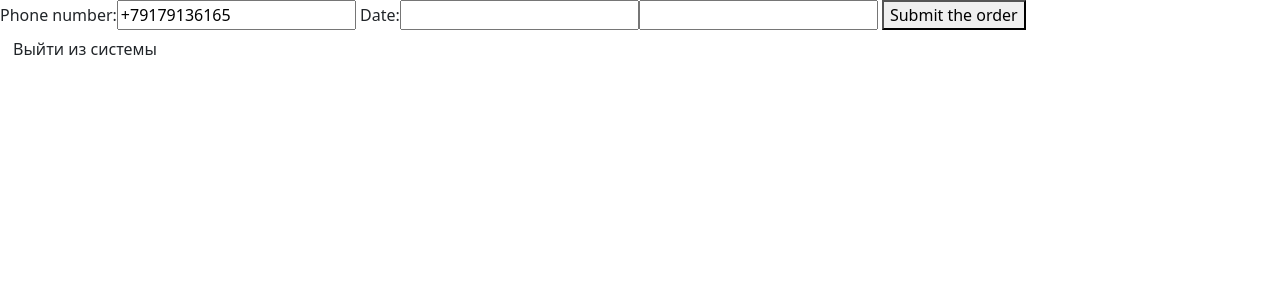
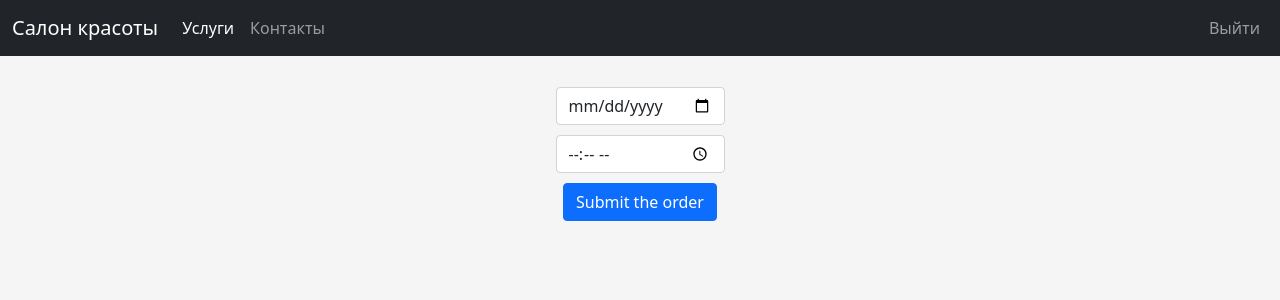
Before and after one commit to ilya-siluyanov/BeautySaloon, a Django app: page /make_order/1 in a window 1280 px wide. Shown: the top 300 px of the page. Run offline with Django 3.2, Linux system fonts and the light colour scheme; a user stored in the database is signed in; data comes from the database, SQL or seed files in the repository; both versions use the stored data as it was after the commit.

Commit message:
Front changes

```diff
--- a/BeautySaloonApplication/forms/order_form.py
+++ b/BeautySaloonApplication/forms/order_form.py
@@ -1,10 +1,23 @@
 from django import forms
+from django.forms import TextInput
 
 from BeautySaloonApplication.utils import validate_phone_number
 
 
 class OrderForm(forms.Form):
-    phone_number = forms.CharField(max_length=12, min_length=12, validators=[validate_phone_number])
-    service_id = forms.CharField(widget=forms.HiddenInput, max_length=100)
-    date = forms.CharField(widget=forms.SplitDateTimeWidget(date_format='%Y-%m-%d',
-                                                            time_format='%H:%M'),)
+    phone_number = forms.CharField(widget=forms.HiddenInput(attrs={'class': 'form-control phone_number_field'}),
+                                   max_length=12, min_length=12,
+                                   validators=[validate_phone_number])
+    service_id = forms.CharField(widget=forms.HiddenInput(),
+                                 max_length=100)
+    date = forms.CharField(widget=forms.DateInput(
+        attrs={'type': 'date',
+               'class': 'form-control',
+               'placeholder': 'Введите дату'},
+        format='%d:%m:%Y'))
+    time = forms.CharField(widget=forms.TimeInput(
+        attrs={'type': 'time',
+               'class': 'form-control',
+               'placeholder': 'Введите время'},
+        format='%H:%M'
+    ))
--- a/BeautySaloonApplication/forms/service_modelform.py
+++ b/BeautySaloonApplication/forms/service_modelform.py
@@ -6,3 +6,7 @@ class ServiceModelForm(forms.ModelForm):
     class Meta:
         model = Service
         fields = '__all__'
+        widgets = {
+            'name': forms.TextInput(attrs={'placeholder': 'Название', 'class': 'form-control'}),
+            'price': forms.NumberInput(attrs={'placeholder': 'Цена', 'class': 'form-control'})
+        }
--- a/BeautySaloonApplication/views/add_service.py
+++ b/BeautySaloonApplication/views/add_service.py
@@ -17,5 +17,5 @@ def handle_service_form(request: HttpRequest):
     response = HttpResponse(content='хуйня твой инпут, заново делай', status=400)
     if service_form.is_valid():
         service_form.save()
-        response = HttpResponseRedirect(redirect_to='/')
+        response = HttpResponseRedirect(redirect_to='/admin')
     return response
--- a/BeautySaloonApplication/views/make_order.py
+++ b/BeautySaloonApplication/views/make_order.py
@@ -36,11 +36,10 @@ def handle_order_form(request: HttpRequest):
         client = Client.objects.get(phone_number=request.user.username)
         service = Service.objects.get(service_id=service_id)
         received_order = received_order_form.cleaned_data
-        received_order['date'] = eval(received_order['date'])
         new_order = Order.objects.create(client=client,
                                          service=service,
-                                         date=received_order['date'][0],
-                                         time=received_order['date'][1])
+                                         date=received_order['date'],
+                                         time=received_order['time'])
         new_order.save()
         response = HttpResponseRedirect(redirect_to='/')
     else:
--- /dev/null
+++ b/static/css/order_form.css
@@ -0,0 +1,20 @@
+form {
+    width: 100%;
+    max-width: 330px;
+    padding: 15px;
+    margin: auto;
+}
+
+form .checkbox {
+    font-weight: 400;
+}
+
+form input{
+    z-index: 2;
+}
+
+form input {
+    margin-bottom: 10px;
+    border-top-left-radius: 0;
+    border-top-right-radius: 0;
+}
--- a/static/templates/make_order_form.html
+++ b/static/templates/make_order_form.html
@@ -6,20 +6,51 @@
     <meta charset="UTF-8">
     <meta name="viewport" content="width=device-width, initial-scale=1">
     <title>Make order</title>
+    {% load static %}
+    <link href="{% static 'css/main.css' %}" rel="stylesheet">
+    <link href="{% static 'css/order_form.css' %}" rel="stylesheet">
 </head>
 <body>
-{% if errors %}
-    <p style="color:red">{{ reason.description }}</p>
-{% endif %}
-<form action="/send_order_form" method="post">
-    {% csrf_token %}
-    {{ order_form }}
-    <button type="Submit" class="submit-row">Submit the order</button>
-</form>
+<header>
+    <nav class="navbar navbar-expand-sm navbar-fixed-top navbar-dark bg-dark container-fluid">
+        <a class="navbar-brand" href="/">Салон красоты</a>
+        <button class="navbar-toggler" type="button" data-bs-toggle="collapse" data-bs-target="#navbarSupportedContent"
+                aria-controls="navbarSupportedContent" aria-expanded="false" aria-label="Toggle navigation">
+            <span class="navbar-toggler-icon"></span>
+        </button>
+        <div class="collapse navbar-collapse" id="navbarSupportedContent">
+            <ul class="navbar-nav mr-auto flex-fill">
+                <li class="nav-item">
+                    <a class="nav-link active" href="/">Услуги</a>
+                </li>
+                <li class="nav-item">
+                    <a class="nav-link" href="/contacts">Контакты</a>
+                </li>
+            </ul>
+            <ul class="navbar-nav">
+                <li class="nav-item float-right">
+                    <a class="nav-link" href="/logout">Выйти</a>
+                </li>
+            </ul>
+        </div>
+    </nav>
+</header>
+<main class="text-center">
+    {% if errors %}
+        <p class="alert alert-danger">{{ reason.description }}</p>
+    {% endif %}
 
-<a href="/logout">
-    <button class="btn">Выйти из системы</button>
-</a>
+    <form action="/send_order_form" method="post" class="text-center">
+        {% csrf_token %}
+        <div class="form-group">
+            {{ order_form.date }}
+            {{ order_form.time }}
+        </div>
+        {{ order_form.service_id }}
+        {{ order_form.phone_number }}
+        <button type="Submit" class="submit-row btn btn-primary">Submit the order</button>
+    </form>
+</main>
 <script src="https://cdn.jsdelivr.net/npm/bootstrap@5.0.1/dist/js/bootstrap.bundle.min.js"
         integrity="sha384-gtEjrD/SeCtmISkJkNUaaKMoLD0//ElJ19smozuHV6z3Iehds+3Ulb9Bn9Plx0x4"
         crossorigin="anonymous"></script>
```
Also changed, not shown: static/templates/add_service_form.html (+9 -4 lines), static/templates/admin_homepage.html (deleted, +0 -45 lines), db.sqlite3.
